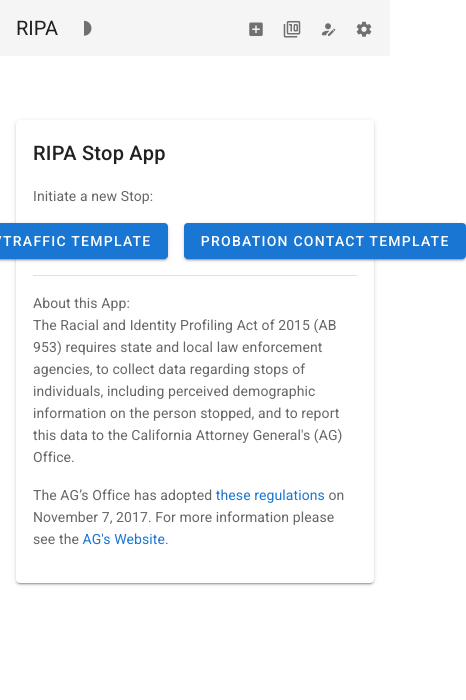
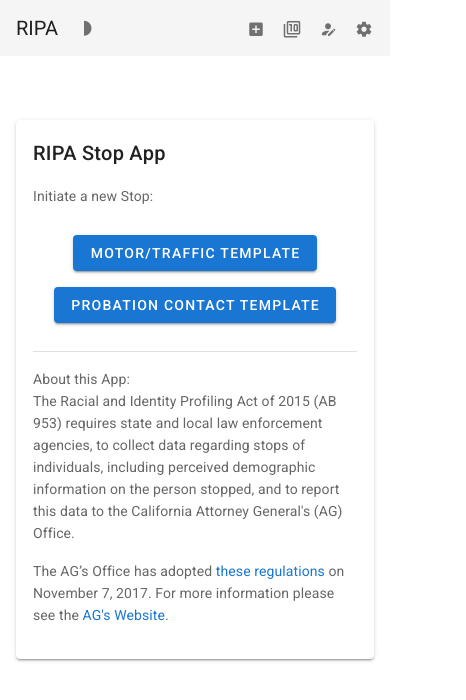
Before and after one commit to SanDiegoCountySheriff/Cal-RIPA, a Vue app in the folder UI/: page / in a window 390 px wide. Shown: the top 700 px of the page, 466 px wide, since content can reach past the window. Built offline with nearby package versions, Linux system fonts and the light colour scheme.

Commit message:
fix responsive issues

```diff
--- a/UI/src/components/organisms/RipaAdminWrapper.vue
+++ b/UI/src/components/organisms/RipaAdminWrapper.vue
@@ -1,6 +1,6 @@
 <template>
   <v-card>
-    <v-tabs v-model="tab">
+    <v-tabs v-model="tab" show-arrows>
       <v-tab>Beats</v-tab>
       <v-tab>Cities</v-tab>
       <v-tab>Schools</v-tab>
--- a/UI/src/components/organisms/RipaIntroWrapper.vue
+++ b/UI/src/components/organisms/RipaIntroWrapper.vue
@@ -4,11 +4,19 @@
 
     <v-card-text>
       <div>Initiate a new Stop:</div>
-      <div class="tw-flex tw-items-center tw-justify-center tw-mt-4 tw-mb-4">
-        <v-btn color="primary" to="/form">Motor/Traffic Template</v-btn>
-        <v-btn color="primary" class="tw-ml-4" to="/form"
-          >Probation Contact Template</v-btn
-        >
+      <div class="tw-mt-4 tw-mb-4">
+        <v-container fluid>
+          <v-row no-gutters dense>
+            <v-col cols="12" sm="6" class="tw-text-center">
+              <v-btn color="primary" to="/form">Motor/Traffic Template</v-btn>
+            </v-col>
+            <v-col cols="12" sm="6" class="tw-text-center">
+              <v-btn color="primary" to="/form" class="tw-mt-4 sm:tw-mt-0"
+                >Probation Contact Template</v-btn
+              >
+            </v-col>
+          </v-row>
+        </v-container>
       </div>
       <v-divider></v-divider>
       <div class="tw-mt-4">About this App:</div>
```
